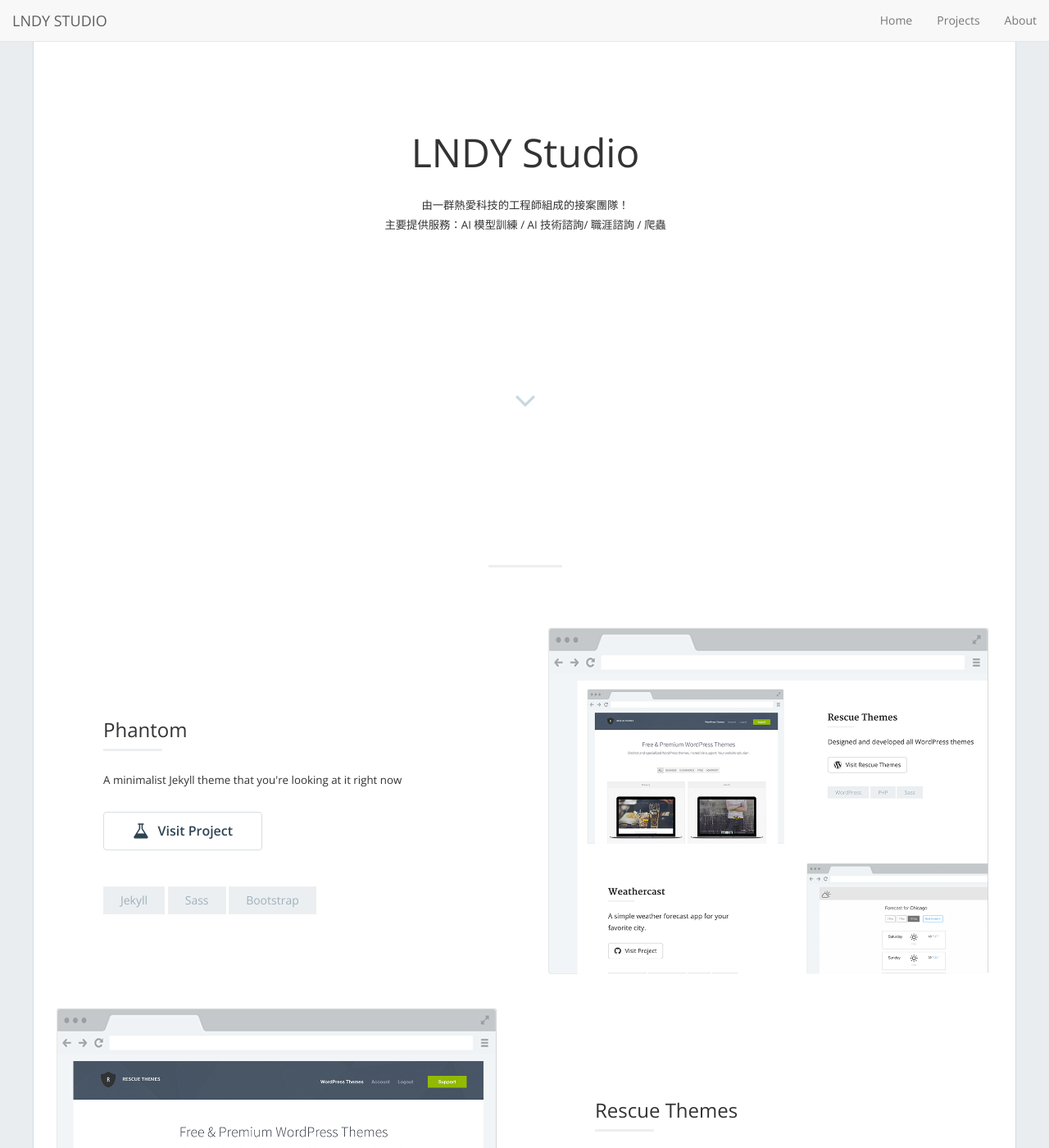
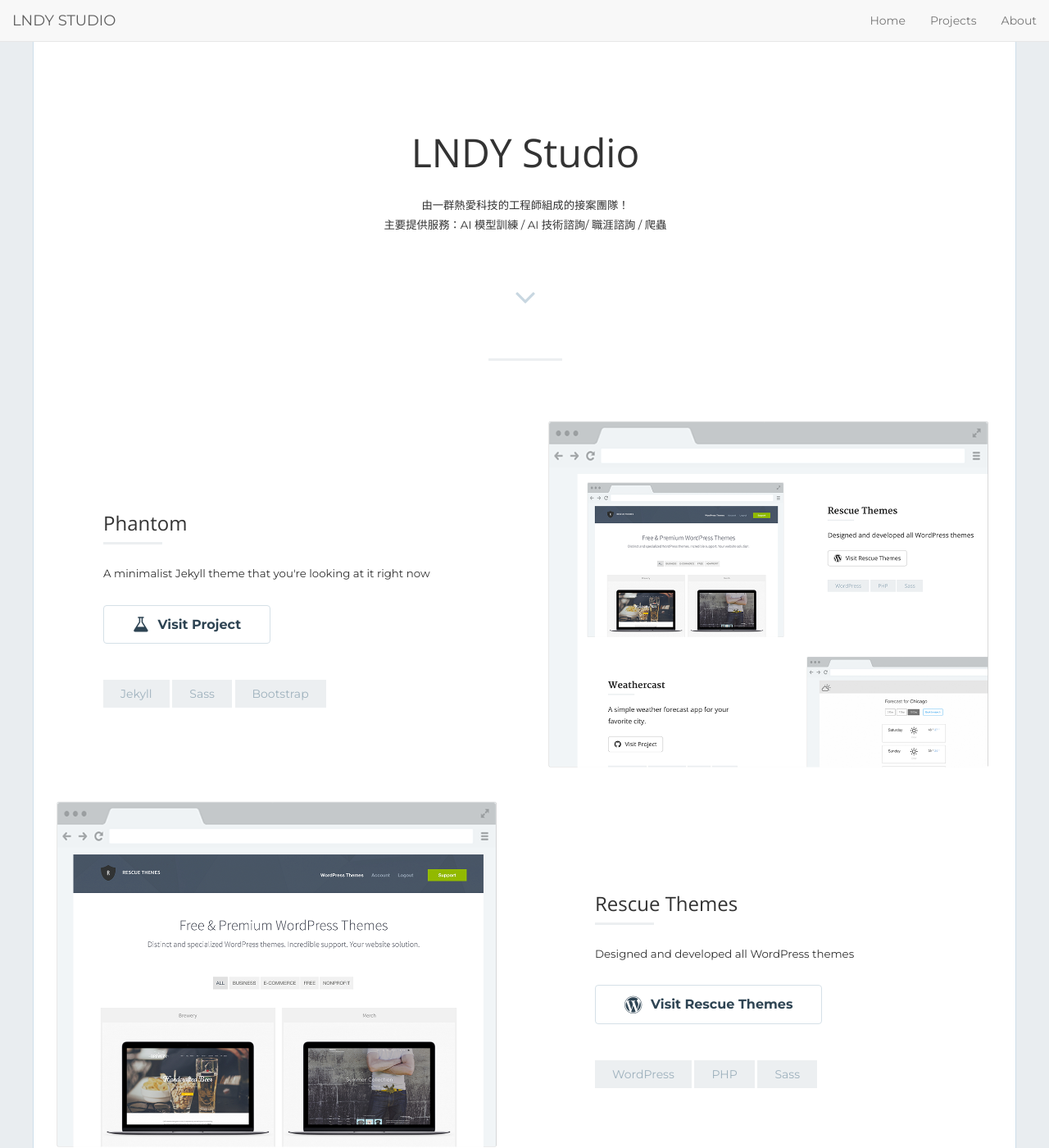
Before and after one commit to Felice1004/felicehsiao.github.io, a Jekyll site: the page built from index.html, in a window 1280 px wide and 1400 px high. Shown: the whole window at 82% size. Built offline with Jekyll 4.4.1, drawn with Linux system fonts in a browser that asks for light colours; nearby versions of some CDN libraries; the list of posts is cut into pages by our own code.

Commit message:
import font

```diff
--- a/_includes/header.html
+++ b/_includes/header.html
@@ -1,5 +1,6 @@
 <!doctype html>
 <head>
+
 
   <!-- Meta -->
   <meta charset="utf-8">
@@ -19,7 +20,7 @@
 
   <!-- Fonts -->
   <link href='https://fonts.googleapis.com/css?family=Open+Sans:400,300,600,400italic,700|Merriweather:400,300,300italic,400italic,700' rel='stylesheet' type='text/css'>
-
+  <link href="https://fonts.googleapis.com/css2?family=Montserrat:wght@400;700&display=swap" rel="stylesheet" type='text/css'>
   <link rel="stylesheet" href="//maxcdn.bootstrapcdn.com/font-awesome/4.5.0/css/font-awesome.min.css">
 
   <!-- Styles -->
--- a/css/style.scss
+++ b/css/style.scss
@@ -21,8 +21,7 @@ $secondary: #FF7B7B;
 
 %opensans { font-family: 'Open Sans', sans-serif; }
 %merriweather { font-family: 'Merriweather', serif; }
-%roboto { font-family: 'Roboto', serif; }
-%lexend {font-family: 'Lexend', serif;};
+%montserrat { font-family: 'Montserrat', serif; }
 
 /*--------------------------------------------------------------
 	1.0 Defaults
@@ -36,7 +35,7 @@ $secondary: #FF7B7B;
 
 body {
   background-color: #e9edf0;
-  @extend %opensans;
+  @extend %montserrat;
   -webkit-font-smoothing: antialiased;
 }
 
@@ -114,7 +113,7 @@ button.btn, input.btn {
 	2.0 Home Hero
 --------------------------------------------------------------*/
 .hero-container {
-  margin: 10em 0 9em 0;
+  margin: 10em 0 0em 0;
   @include bp-xsmall {
     margin: 5em 0 5em 0;
   }
@@ -208,7 +207,7 @@ button.btn, input.btn {
 	3.0 Posts
 --------------------------------------------------------------*/
 #portfolio .container {
-  margin-top: 10em;
+  margin-top: 1em;
   @include bp-xsmall {
     margin-top: 2em;
   }
```
